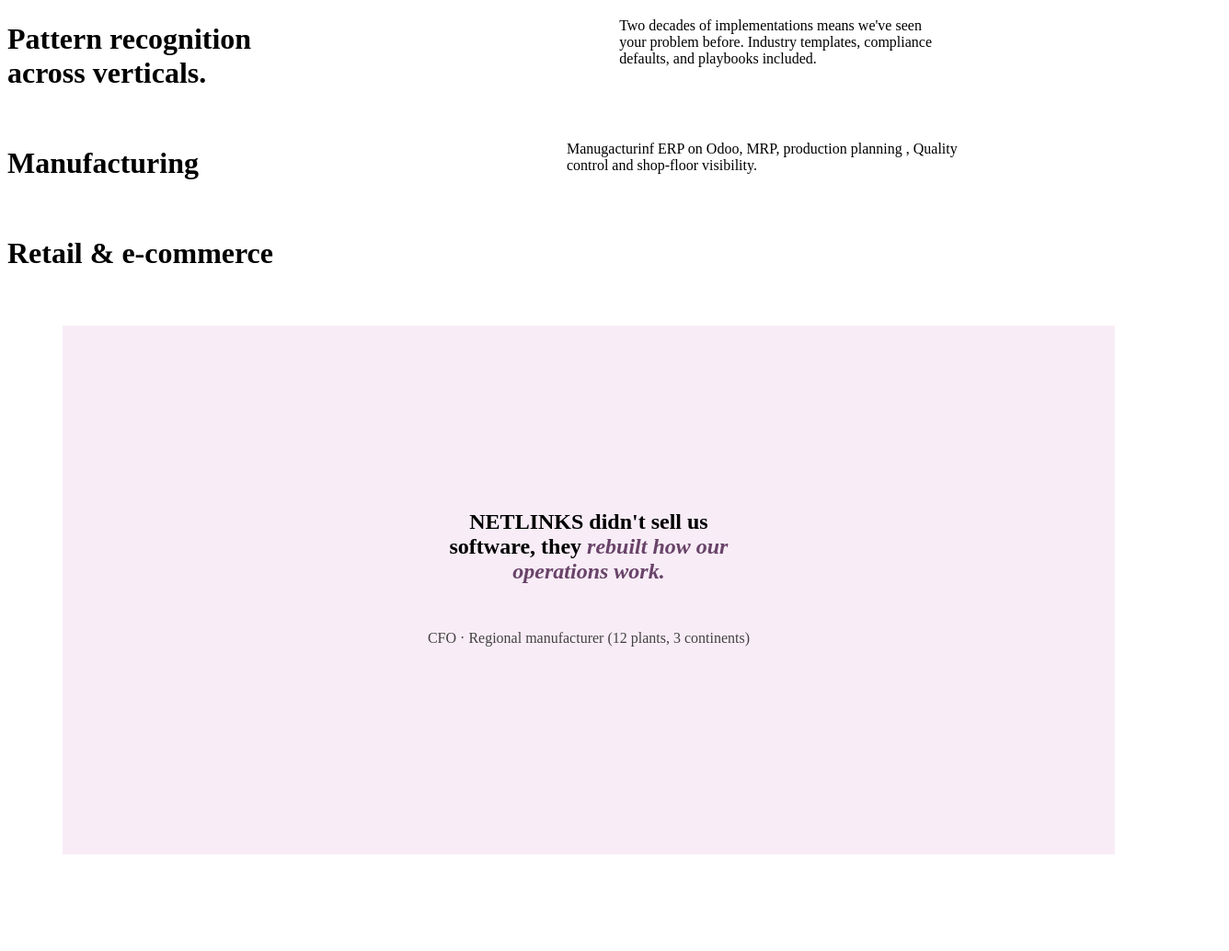
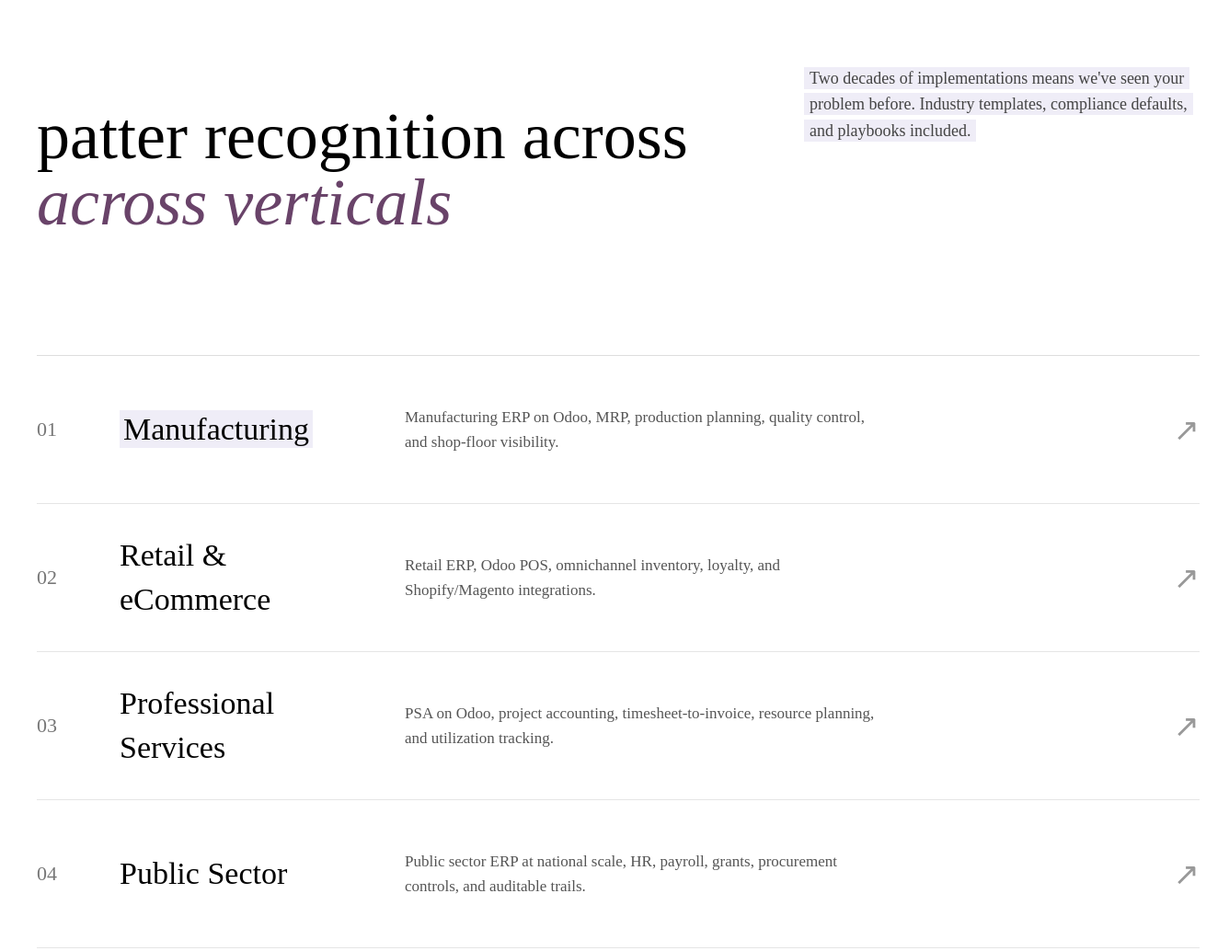
Before and after one commit to mursalmohammadi/musical-enigma, a plain HTML site: page index.html in a window 1280 px wide. Shown: the part 612-1646 px from the top of the page at 92% size, 1336 px wide, since content can reach past the window. Before the commit the page ends 1601 px from the top, so only its background shows below. Drawn offline with Linux system fonts and the light colour scheme.

Commit message:
first commit

```diff
--- a/index.html
+++ b/index.html
@@ -39,31 +39,100 @@
         />
       </div>
     </div>
+    <!-- 2  -->
 
-    <div>
-      <div class="divas" style="display: flex">
-        <h1>Pattern recognition <br />across verticals.</h1>
+
+<section class="verticals">
+
+    <div class="hero">
+        <div class="hero-left">
+            <h1 id="h1" >
+                patter recognition across <br>
+                <span id="fits">across verticals</span>
+            </h1>
+        </div>
+
+        <div class="hero-right">
             <p>
-          Two decades of implementations means we've seen <br />
-          your problem before. Industry templates, compliance <br />defaults,
+                <span class="highlight">
+                    Two decades of implementations means we've seen your
+                    problem before. Industry templates, compliance defaults,
                     and playbooks included.
+                </span>
             </p>
         </div>
-      <br />
+    </div>
 
-      <div class="divas">
-        <h1>Manufacturing</h1>
-        <p>
-          Manugacturinf ERP on Odoo, MRP, production planning , Quality <br />
-          control and shop-floor visibility.
-        </p>
+    <div class="list">
+
+        <a href="#" class="item active">
+            <div class="number">01</div>
+
+            <div class="title">
+                <span class="highlight">Manufacturing</span>
             </div>
-      <br />
 
-      <div>
-        <h1>Retail & e-commerce</h1>
+            <div class="description">
+                Manufacturing ERP on Odoo, MRP, production planning,
+                quality control, and shop-floor visibility.
             </div>
+
+            <div class="arrow">↗</div>
+        </a>
+
+        <a href="#" class="item">
+            <div class="number">02</div>
+
+            <div class="title">
+                Retail &<br>eCommerce
             </div>
+
+            <div class="description">
+                Retail ERP, Odoo POS, omnichannel inventory,
+                loyalty, and Shopify/Magento integrations.
+            </div>
+
+            <div class="arrow">↗</div>
+        </a>
+
+        <a href="#" class="item">
+            <div class="number">03</div>
+
+            <div class="title">
+                Professional<br>Services
+            </div>
+
+            <div class="description">
+                PSA on Odoo, project accounting, timesheet-to-invoice,
+                resource planning, and utilization tracking.
+            </div>
+
+            <div class="arrow">↗</div>
+        </a>
+
+        <a href="#" class="item">
+            <div class="number">04</div>
+
+            <div class="title">
+                Public Sector
+            </div>
+
+            <div class="description">
+                Public sector ERP at national scale, HR, payroll,
+                grants, procurement controls, and auditable trails.
+            </div>
+
+            <div class="arrow">↗</div>
+        </a>
+
+    </div>
+
+</section>
+
+</body>
+</html>
+
+
 
     <section id="section">
       <h1>
--- a/style.css
+++ b/style.css
@@ -51,3 +51,152 @@
     gap: 400px;
     border: 2px red;
 }
+.hero{
+    display:grid;
+    grid-template-columns:1.2fr .8fr;
+    gap:80px;
+    align-items:start;
+    margin-bottom:70px;
+}
+
+.hero h1{
+    font-size:72px;
+    line-height:1;
+    font-weight:400;
+}
+
+.hero em{
+    font-style:italic;
+    font-weight:300;
+}
+
+.highlight{
+    background:#efedf7;
+    padding:2px 6px;
+    display:inline;
+    box-decoration-break:clone;
+    -webkit-box-decoration-break:clone;
+}
+
+.hero-right{
+    display:flex;
+    justify-content:flex-end;
+}
+
+.hero-right p{
+    max-width:430px;
+    font-size:18px;
+    line-height:1.6;
+    color:#444;
+}
+
+.list{
+    border-top:1px solid #ddd;
+}
+
+.item{
+    display:grid;
+    grid-template-columns:70px 290px 1fr 60px;
+    align-items:center;
+    column-gap:20px;
+    text-decoration:none;
+    color:inherit;
+    min-height:160px;
+    border-bottom:1px solid #e5e5e5;
+    transition:.3s;
+}
+
+.item:hover{
+    background:#fafafa;
+}
+
+.number{
+    font-size:22px;
+    color:#777;
+}
+
+.title{
+    font-size:34px;
+    font-weight:400;
+    line-height:1.4;
+}
+
+.description{
+    max-width:520px;
+    font-size:17px;
+    color:#555;
+    line-height:1.6;
+}
+
+.arrow{
+    justify-self:end;
+    font-size:34px;
+    color:#999;
+    transition:.3s;
+}
+
+.item:hover .arrow{
+    transform:translate(6px,-6px);
+}
+
+.active .title .highlight{
+    padding:2px 4px;
+}
+#h1{
+    font-weight: 500px;
+}
+
+@media (max-width:1000px){
+
+.hero{
+    grid-template-columns:1fr;
+    gap:40px;
+}
+
+.hero h1{
+    font-size:56px;
+}
+
+.hero-right{
+    justify-content:flex-start;
+}
+
+.item{
+    grid-template-columns:60px 1fr;
+    row-gap:20px;
+    padding:30px 0;
+}
+
+.description{
+    grid-column:2;
+}
+
+.arrow{
+    display:none;
+}
+
+}
+
+@media (max-width:768px){
+
+.verticals{
+    padding:24px;
+}
+
+.hero h1{
+    font-size:44px;
+}
+
+.title{
+    font-size:28px;
+}
+
+.description{
+    font-size:16px;
+}
+
+}
+.verticals{
+    width:100%;
+    padding:50px 32px;
+}
```
Lines whose indentation alone changed are shown as unchanged.
